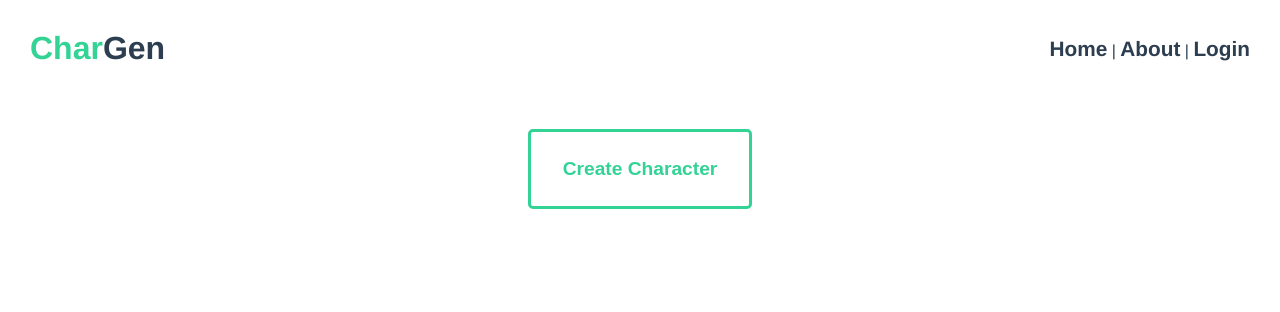
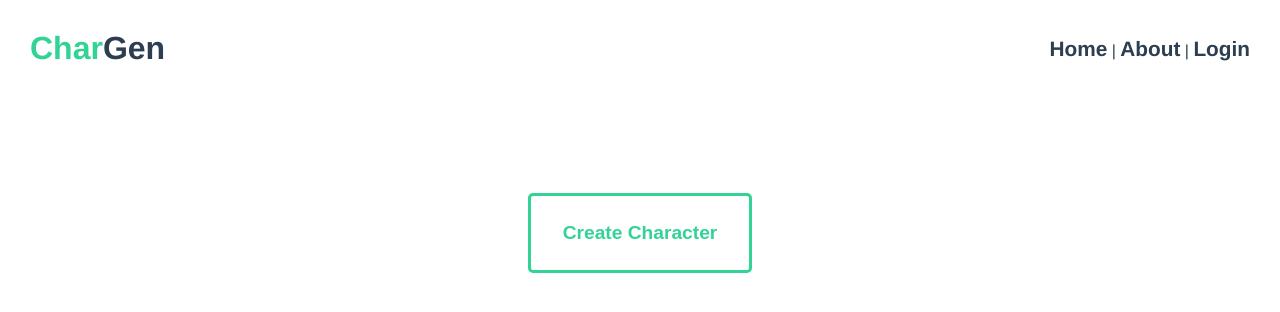
Before and after one commit to denimcouch/npc-gen-spa, a Vue app: page / in a window 1280 px wide. Shown: the top 312 px of the page. Built offline with nearby package versions, Linux system fonts and the light colour scheme.

Commit message:
added animation to modal

```diff
--- a/src/views/Home.vue
+++ b/src/views/Home.vue
@@ -103,6 +103,7 @@ export default {
 .home {
   max-width: 1100px;
   margin: auto;
+  padding: 4rem 0;
   display: flex;
   flex-direction: column;
   align-items: center;
@@ -122,7 +123,19 @@ export default {
   border-radius: 5px;
   box-shadow: 0px 0px 10rem 1rem #000;
   padding: 1rem;
+  opacity: 0;
+  animation: fadein 0.2s ease forwards;
 }
+
+@keyframes fadein {
+  from {
+    opacity: 0;
+  }
+  to {
+    opacity: 1;
+  }
+}
+
 .home .auth-error h2 {
   margin: 1rem 0;
   font-weight: 300;
```
